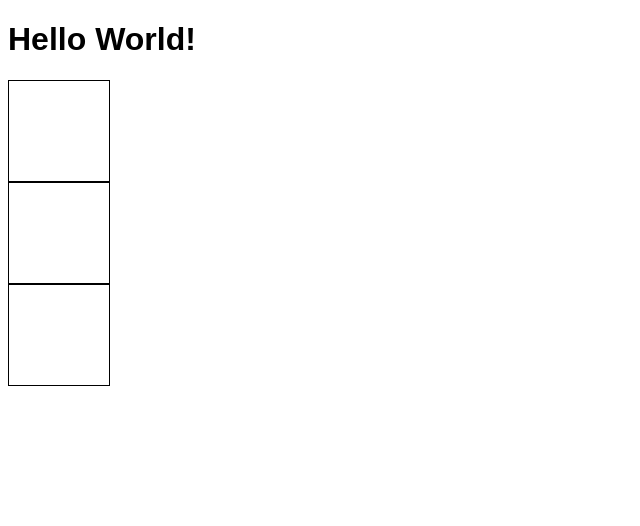
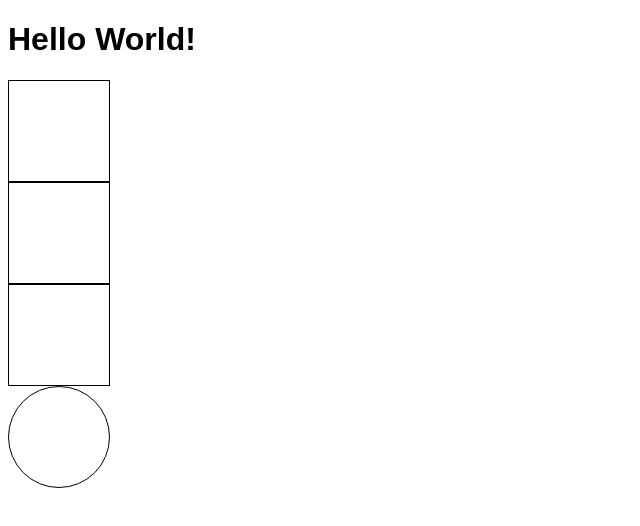
Before and after one commit to helenperham/git-workshop-001, a plain HTML site: page index.html in a window 1280 px wide. Shown: the whole page, without its empty margins (0-640 px from the left). Drawn offline with Linux system fonts and the light colour scheme.

Commit message:
added a circle

```diff
--- a/index.html
+++ b/index.html
@@ -13,6 +13,7 @@
         <div class="box"></div>
         <div class="box"></div>
         <div class="box"></div>
+        <div class="circle"></div>
     </div>
 </body>
 </html>
--- a/main.css
+++ b/main.css
@@ -11,3 +11,9 @@
     width: 100px;
     border: 1px solid
 }
+.circle {
+    height: 100px;
+    width: 100px;
+    border: 1px solid;
+    border-radius: 50%
+}
```
